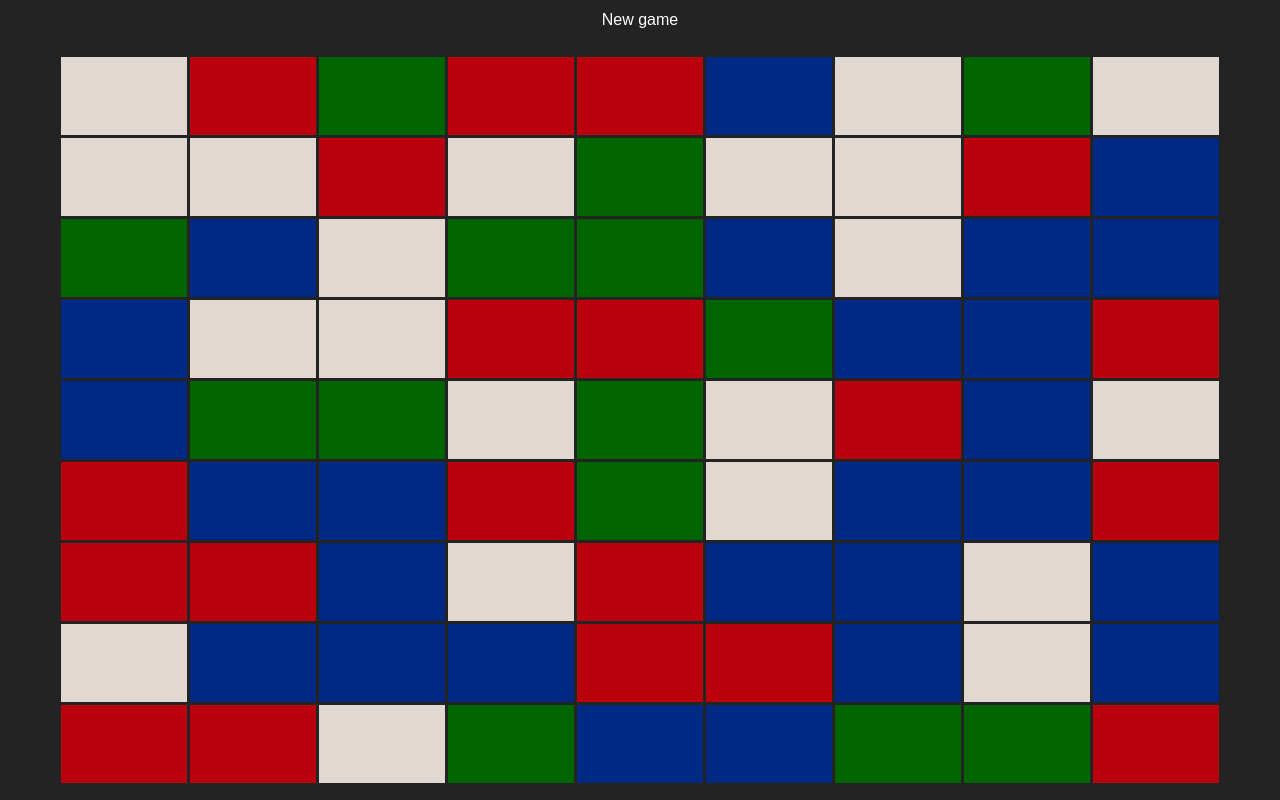
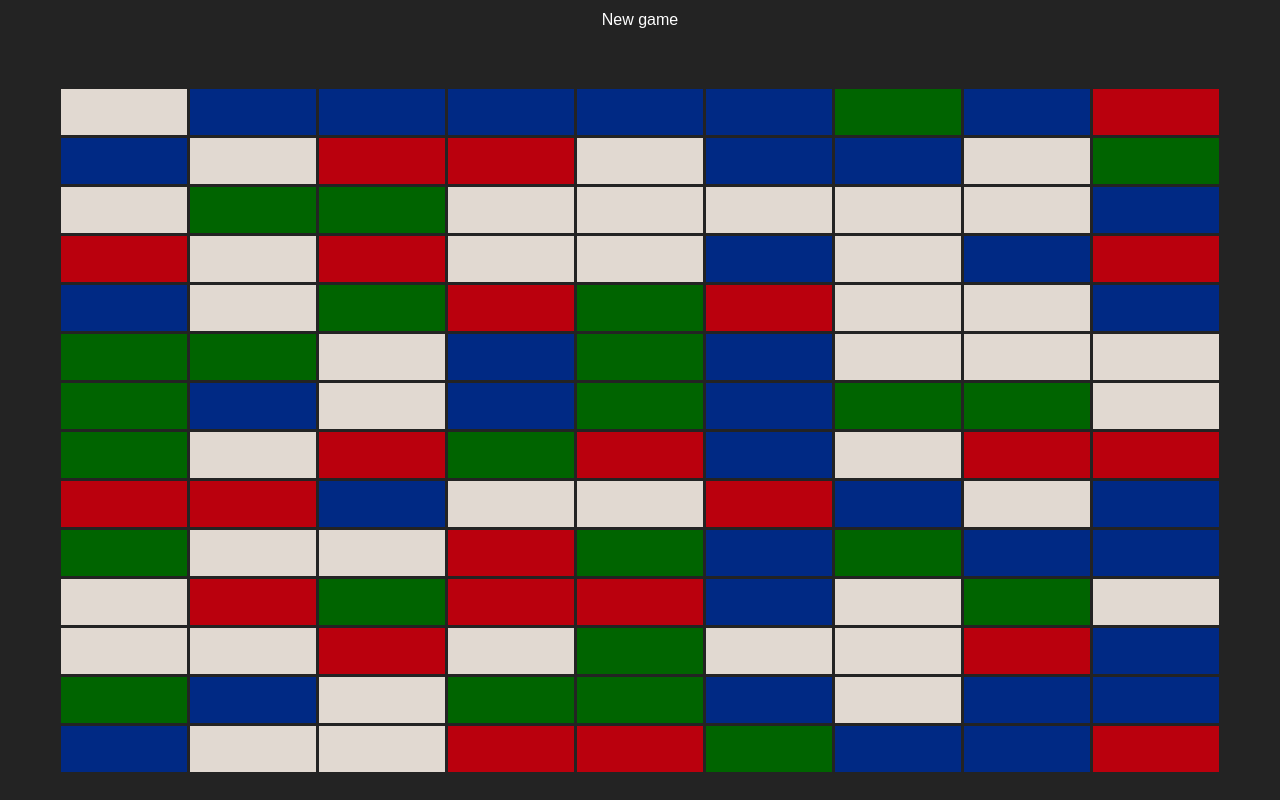
Before and after one commit to Ashkantvn/destruct-same-blocks, a React (Create React App) app: page / in a window 1280 px wide. Built offline with nearby package versions, Linux system fonts and the light colour scheme.

Commit message:
Add more blocks and Update style of them

```diff
--- a/src/parts/blocks/Blocks.jsx
+++ b/src/parts/blocks/Blocks.jsx
@@ -15,7 +15,7 @@ const Blocks = () => {
 
   ///set row and column
   useEffect(() => {
-    for (let i = 0; i < 9; i++) {
+    for (let i = 0; i < 14; i++) {
       for (let j = 0; j < 9; j++) {
         setBlocksData((BlocksData) => [
           ...BlocksData,
@@ -30,7 +30,7 @@ const Blocks = () => {
 
   ///check the game is over or not
   const gameOverChecker = () => {
-    if (count.current > 81) {
+    if (count.current > 126) {
       setfinishedGame(true);
       setfinaleScore(currentScore.current);
     }
--- a/src/parts/blocks/_blocks.scss
+++ b/src/parts/blocks/_blocks.scss
@@ -2,8 +2,8 @@
 
     justify-content: center;
     display: grid;
-    margin: 1em auto;
-    grid-template-rows: repeat(9,10vh);
+    margin: 3em auto;
+    grid-template-rows: repeat(14,6vh);
     grid-template-columns: repeat(9,10vw);
     transform: rotate(180deg);
     gap :1px;
--- a/src/style/css/index.css
+++ b/src/style/css/index.css
@@ -20,8 +20,8 @@ h1 {
 .blocks-div {
   justify-content: center;
   display: grid;
-  margin: 1em auto;
-  grid-template-rows: repeat(9, 10vh);
+  margin: 3em auto;
+  grid-template-rows: repeat(14, 6vh);
   grid-template-columns: repeat(9, 10vw);
   transform: rotate(180deg);
   gap: 1px;
```
Also changed, not shown: 1 other file (tests, documents, lock files or other folders).
